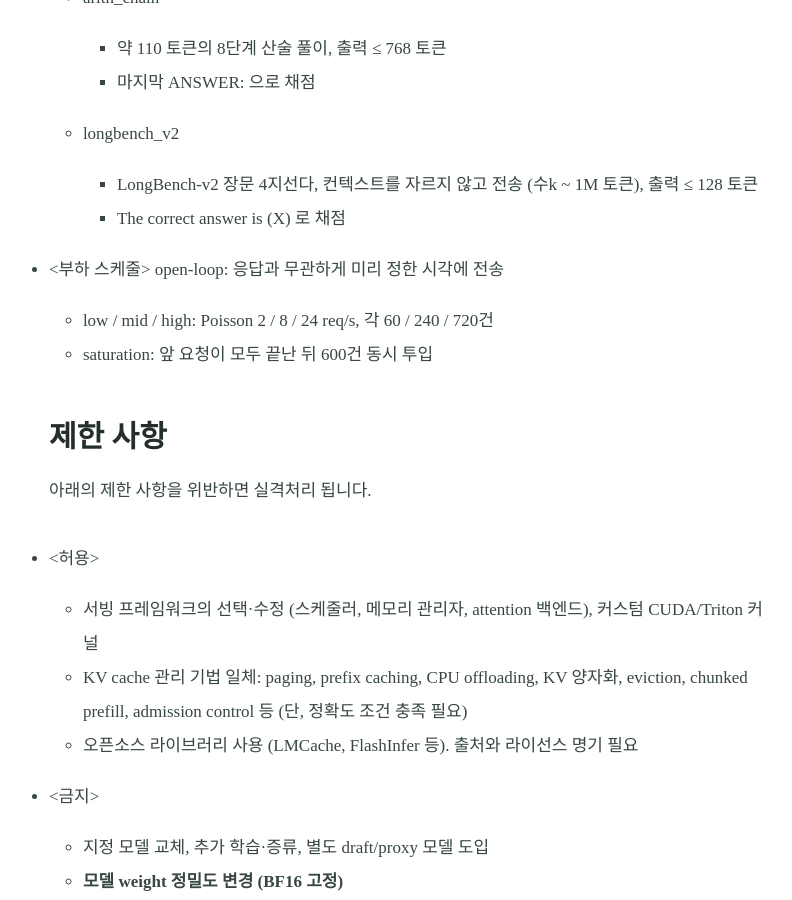
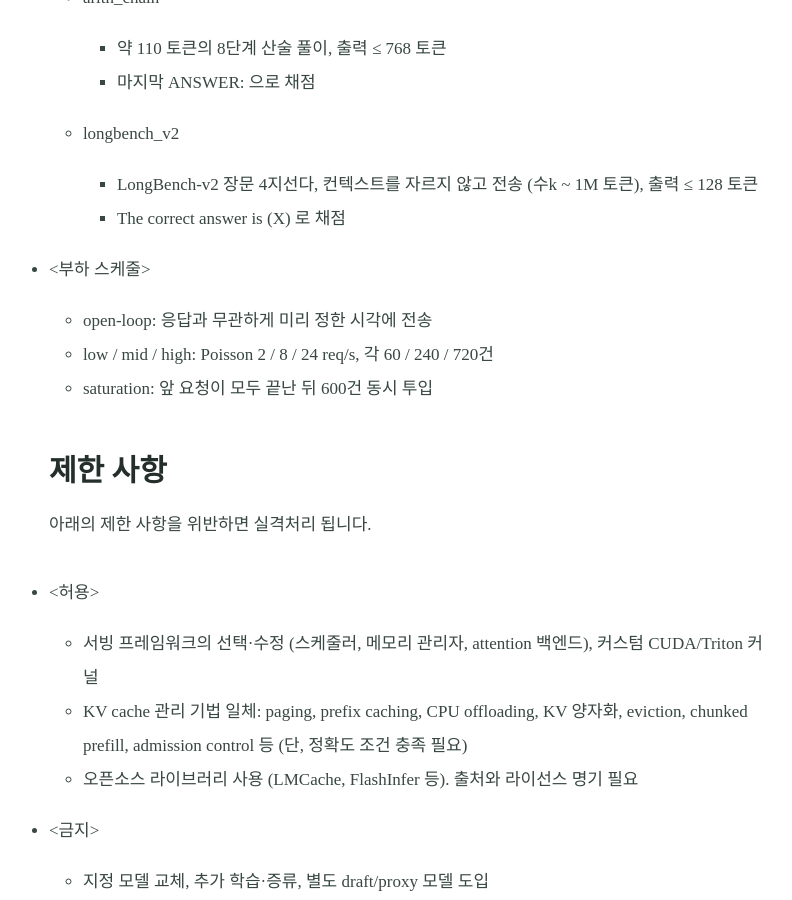
Before and after one commit to AISystemChallenge/AISystemChallenge.github.io, a Jekyll site: the page built from rules.md, in a window 1280 px wide and 900 px high, scrolled down 2162 px. Shown: the whole window, without its empty margins (234-1026 px from the left). Built offline with Jekyll 4.4.1, drawn with Linux system fonts in a browser that asks for light colours; some web fonts are replaced; our own code applies the rules of GitHub Pages for plain Markdown files.

```diff
--- a/rules.md
+++ b/rules.md
@@ -50,7 +50,8 @@ excerpt:
     * longbench_v2
       * LongBench-v2 장문 4지선다, 컨텍스트를 자르지 않고 전송 (수k ~ 1M 토큰), 출력 ≤ 128 토큰
       * The correct answer is (X) 로 채점
-  * &lt;부하 스케줄&gt; open-loop: 응답과 무관하게 미리 정한 시각에 전송
+  * &lt;부하 스케줄&gt;
+    * open-loop: 응답과 무관하게 미리 정한 시각에 전송
     * low / mid / high: Poisson 2 / 8 / 24 req/s, 각 60 / 240 / 720건
     * saturation: 앞 요청이 모두 끝난 뒤 600건 동시 투입
 <br>
```
